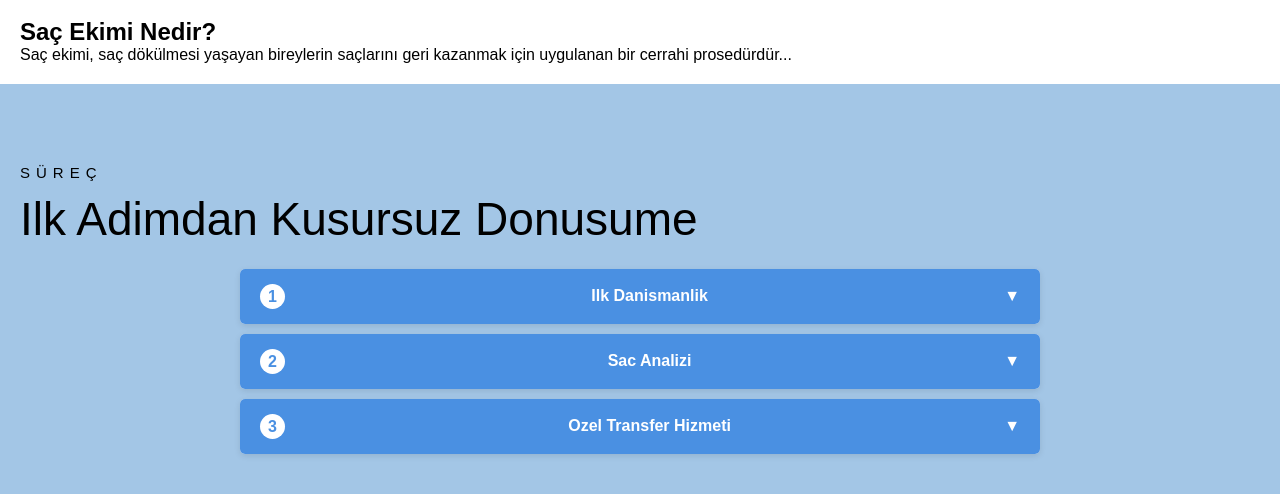
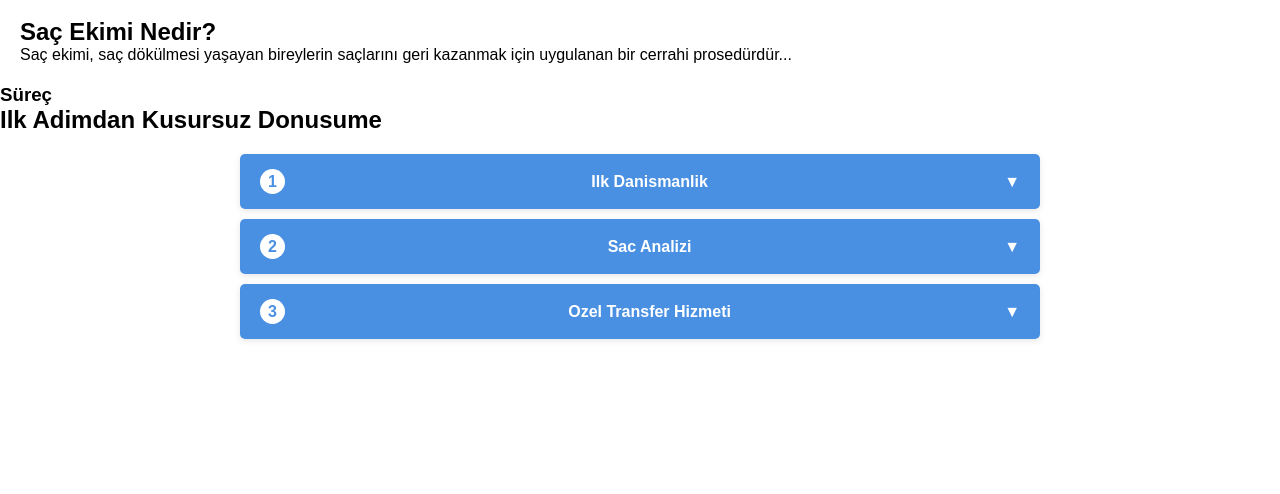
Before and after one commit to serap944/clinic, a plain HTML site: page index.html in a window 1280 px wide. Shown: the part 668-1162 px from the top of the page. After the commit the page ends 1027 px from the top, so only its background shows below. Drawn offline with Linux system fonts and the light colour scheme.

Commit message:
Clean up unused CSS styles
Removed unused CSS styles for sections, containers, and headings.

```diff
--- a/style.css
+++ b/style.css
@@ -116,45 +116,6 @@
             margin-bottom: auto;
         }
 
-
-/* SECTION */
-.section-surec {
-    background-color: #a3c6e6; /* bg-custom-third */
-    padding: 80px 20px; /* py-20 */
-    max-width: 100vw;
-    overflow-x: hidden;
-}
-
-/* KONTEYNER */
-.konteyner {
-    max-width: 1280px;
-    margin: 0 auto;
-}
-
-/* BAŞLIKLAR */
-.baslik-kucuk {
-    font-size: 15px;
-    letter-spacing: 6px;
-    text-transform: uppercase;
-    margin-bottom: 10px;
-    color: #000;
-    font-weight: normal;
-}
-
-.baslik-buyuk {
-    font-size: 46px;
-    line-height: 1.25;
-    margin-bottom: 20px;
-    color: #000;
-    font-weight: normal;
-}
-
-/* GÖRSEL */
-.gorsel-surec img {
-    width: 100%;
-    height: auto;
-    border-radius: 5px;
-}
 .accordion {
     max-width: 800px;
     margin: 20px auto;
```
